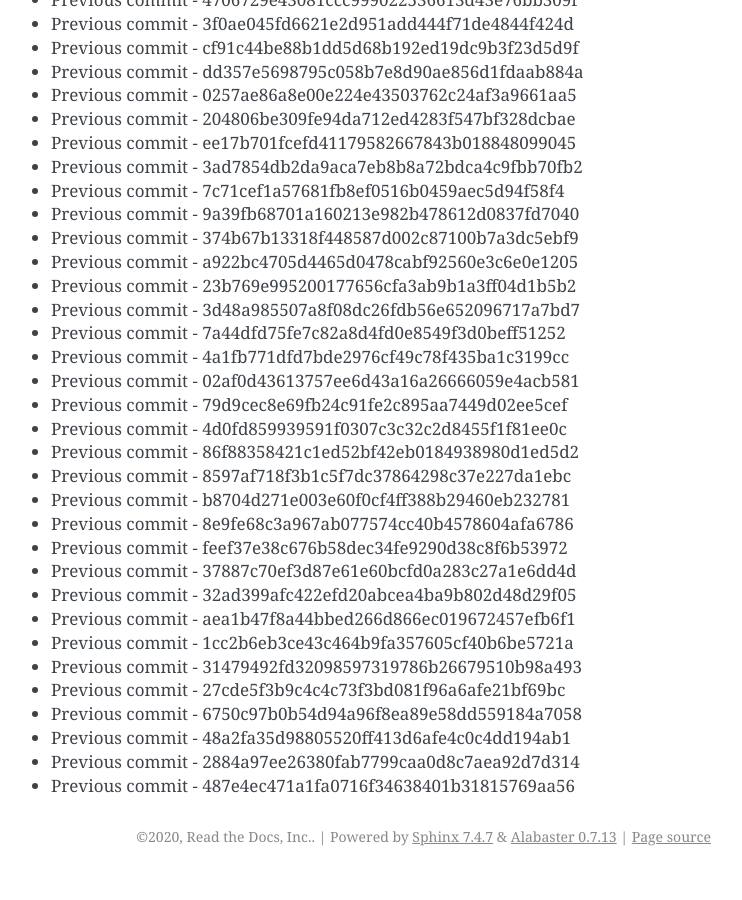
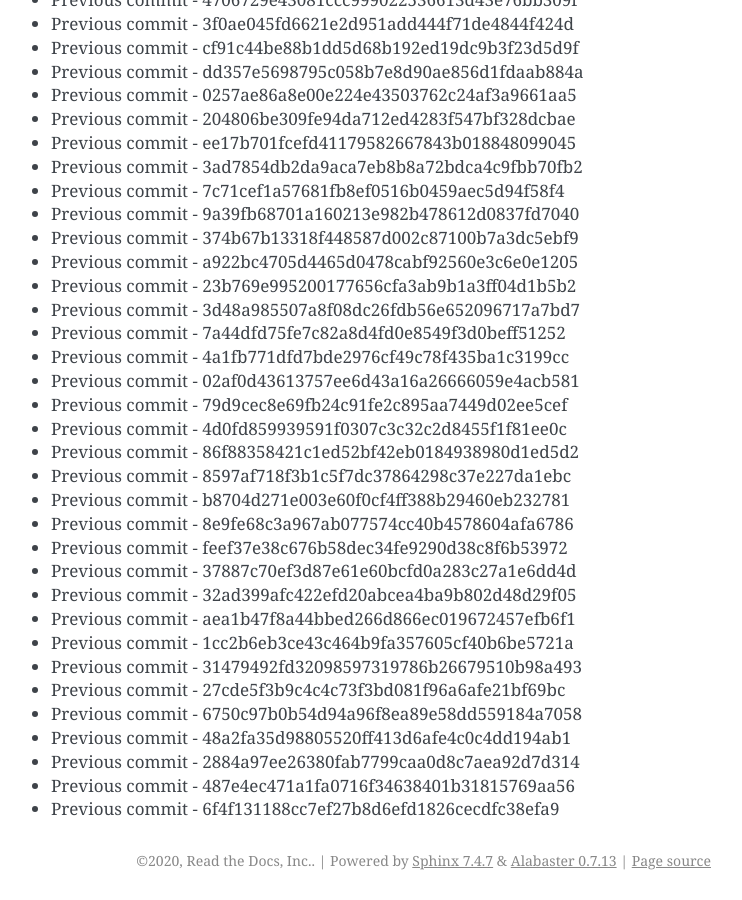
Before and after one commit to readthedocs/rtd-git-stresstest, a Sphinx documentation site: the page built from docs/updates.rst, in a window 1280 px wide and 900 px high, scrolled down 59505 px. Shown: the whole window, without its empty margins (399-1141 px from the left). Built offline with Sphinx 7.4.7, drawn with Linux system fonts in a browser that asks for light colours; before the commit the page ends 60381 px from its top, so only the background shows below that.

Commit message:
Generating commit from previous: 6f4f131188cc7ef27b8d6efd1826cecdfc38efa9

```diff
--- a/docs/updates.rst
+++ b/docs/updates.rst
@@ -2532,3 +2532,4 @@ It can be tested for any performance characteristics.
 * Previous commit - 48a2fa35d98805520ff413d6afe4c0c4dd194ab1
 * Previous commit - 2884a97ee26380fab7799caa0d8c7aea92d7d314
 * Previous commit - 487e4ec471a1fa0716f34638401b31815769aa56
+* Previous commit - 6f4f131188cc7ef27b8d6efd1826cecdfc38efa9
```
